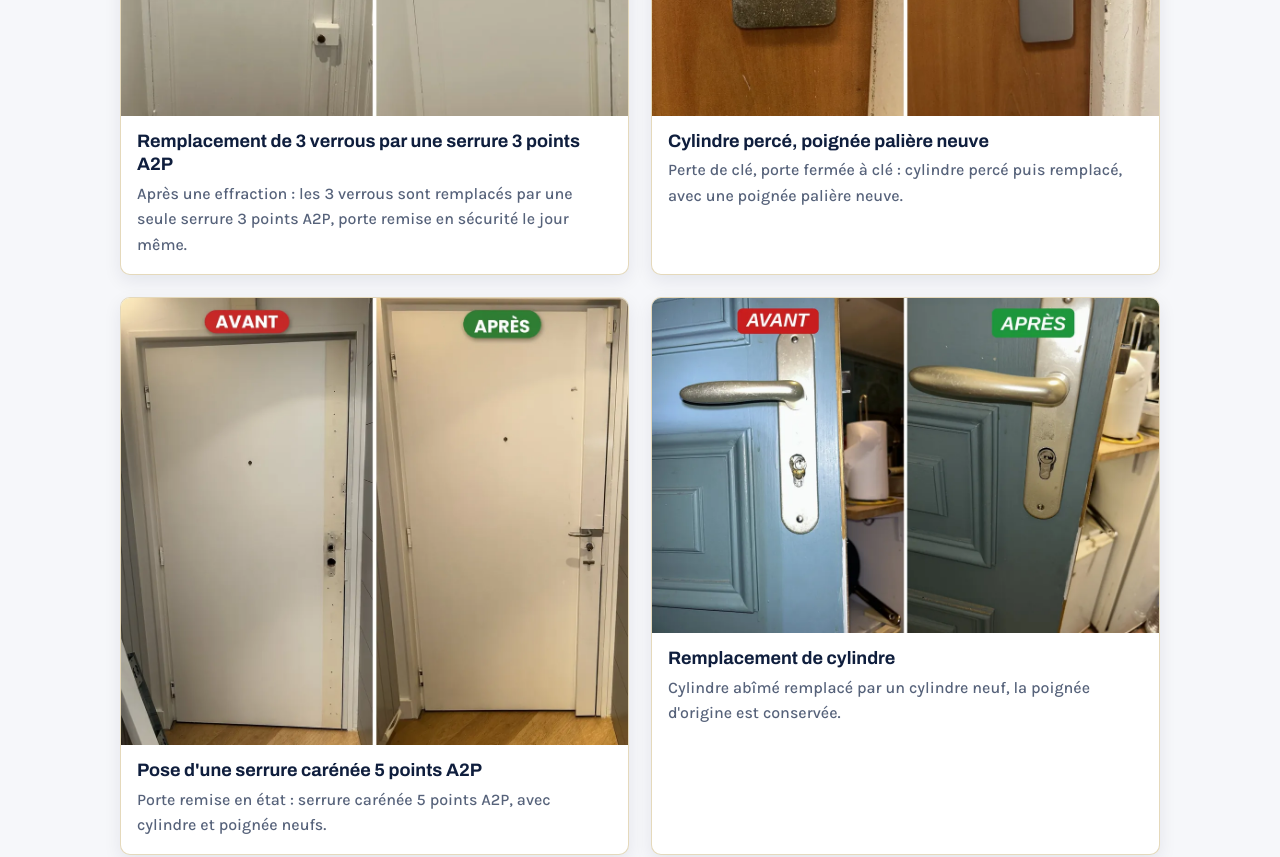
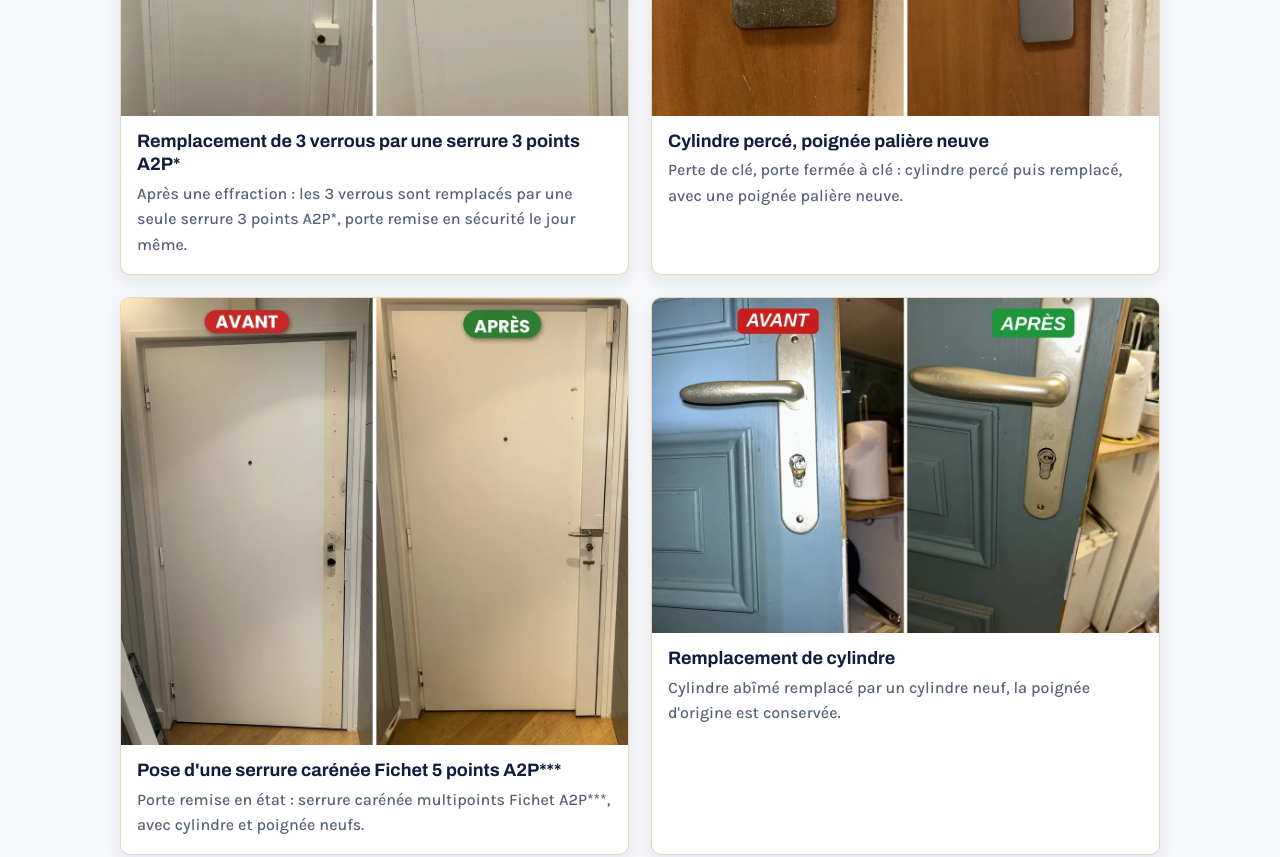
Before and after one commit to WebCoast75/acsd-serrurier, a plain HTML site: page index.html in a window 1280 px wide. Shown: the part 3140-3997 px from the top of the page. Drawn offline with Linux system fonts and the light colour scheme.

Commit message:
Avant / après : niveaux A2P* (3 points) et A2P*** (carénée Fichet)
Co-Authored-By: Claude Opus 5.5 <noreply@anthropic.com>
Claude-Session: https://claude.ai/code/session_01KuXicJdp7Pbhrhub9R4STY

```diff
--- a/index.html
+++ b/index.html
@@ -553,9 +553,9 @@ footer p.bas,footer p.bas span{font-size:13.5px!important;color:#C9D1E2!importan
         <h2>Avant / après : mes interventions</h2>
     <p class="chapeau">Quelques interventions réelles en Île-de-France, photographiées sur place.</p>
     <div class="realis">
-      <figure><img src="img/avant-apres-3.webp" width="1100" height="971" loading="lazy" decoding="async" alt="Porte d'entrée avant et après : trois verrous remplacés par une serrure 3 points A2P"><figcaption><b>Remplacement de 3 verrous par une serrure 3 points A2P</b><span>Après une effraction : les 3 verrous sont remplacés par une seule serrure 3 points A2P, porte remise en sécurité le jour même.</span></figcaption></figure>
+      <figure><img src="img/avant-apres-3.webp" width="1100" height="971" loading="lazy" decoding="async" alt="Porte d'entrée avant et après : trois verrous remplacés par une serrure 3 points A2P*"><figcaption><b>Remplacement de 3 verrous par une serrure 3 points A2P*</b><span>Après une effraction : les 3 verrous sont remplacés par une seule serrure 3 points A2P*, porte remise en sécurité le jour même.</span></figcaption></figure>
       <figure><img src="img/avant-apres-2.webp" width="1100" height="971" loading="lazy" decoding="async" alt="Serrure percée avant, puis nouvelle poignée palière et nouveau cylindre après"><figcaption><b>Cylindre percé, poignée palière neuve</b><span>Perte de clé, porte fermée à clé : cylindre percé puis remplacé, avec une poignée palière neuve.</span></figcaption></figure>
-      <figure><img src="img/avant-apres-4.webp" width="1100" height="971" loading="lazy" decoding="async" alt="Porte d'entrée avant et après la pose d'une serrure carénée 5 points A2P"><figcaption><b>Pose d'une serrure carénée 5 points A2P</b><span>Porte remise en état : serrure carénée 5 points A2P, avec cylindre et poignée neufs.</span></figcaption></figure>
+      <figure><img src="img/avant-apres-4.webp" width="1100" height="971" loading="lazy" decoding="async" alt="Porte d'entrée avant et après la pose d'une serrure carénée Fichet 5 points A2P***"><figcaption><b>Pose d'une serrure carénée Fichet 5 points A2P***</b><span>Porte remise en état : serrure carénée multipoints Fichet A2P***, avec cylindre et poignée neufs.</span></figcaption></figure>
       <figure><img src="img/avant-apres-1.webp" width="1100" height="728" loading="lazy" decoding="async" alt="Cylindre abîmé avant, cylindre neuf après"><figcaption><b>Remplacement de cylindre</b><span>Cylindre abîmé remplacé par un cylindre neuf, la poignée d'origine est conservée.</span></figcaption></figure>
     </div>
   </div>
```
